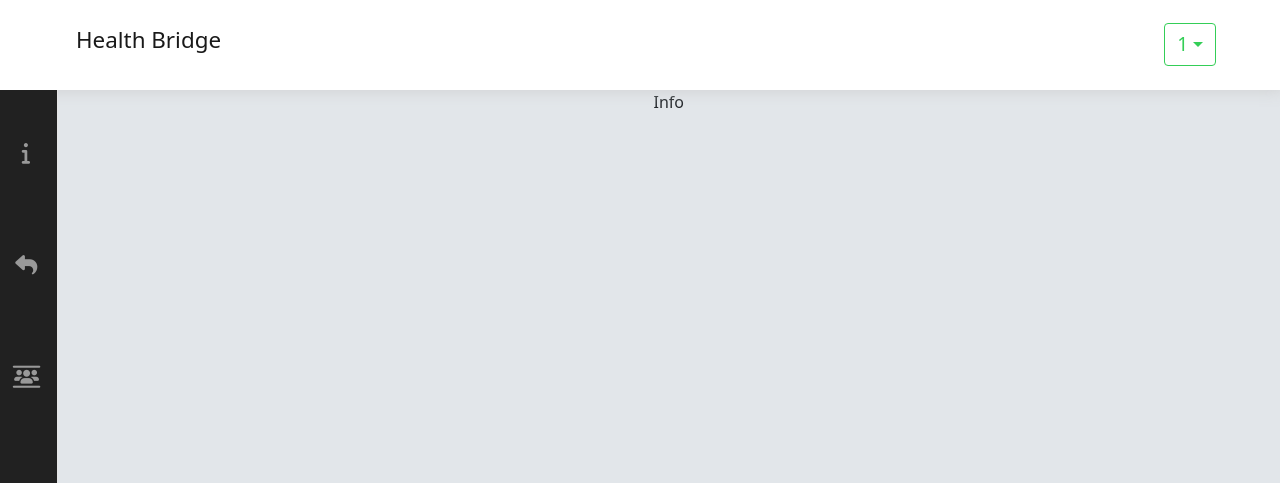
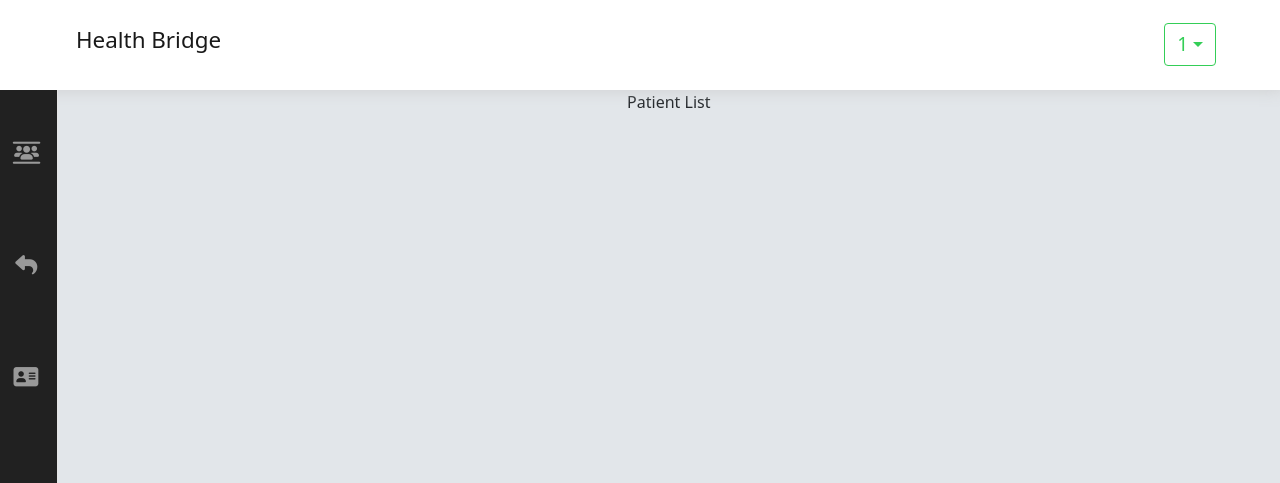
Before and after one commit to iamwotjr99/INlab-healthcenter-dapp, a React (Create React App) app in the folder front/: page /doctor/1 in a window 1280 px wide. Shown: the top 483 px of the page. Built offline with nearby package versions, Linux system fonts and the light colour scheme; a web font is replaced by a local one.

Commit message:
fix css, doctor icon

```diff
--- a/front/src/App.css
+++ b/front/src/App.css
@@ -541,7 +541,6 @@ nav ul,nav li {
   width: 10%;
 }
 
-
 /* Doctor */
 .dotor_container {
   height: 100%;
--- a/front/src/component/user/DoctorRight.js
+++ b/front/src/component/user/DoctorRight.js
@@ -1,12 +1,12 @@
-import DoctorInfo from "./DoctorInfo";
+import DoctorTx from "./DoctorTx";
 import DoctorReq from "./DoctorReq";
 import DoctorPList from "./DoctorPList";
 function DoctorRight( {state} ) {
     return (
         <div className="content">
             {state === 1 ? <DoctorReq /> :
-             state === 2 ? <DoctorPList /> :
-             <DoctorInfo />}
+             state === 2 ? <DoctorTx /> :
+             <DoctorPList />}
         </div>
     )
 }
--- a/front/src/component/user/DoctorInfo.js
+++ b/front/src/component/user/DoctorTx.js
@@ -1,6 +1,6 @@
 function DoctorInfo() {
     return (
-        <div className="doctor_info">Info</div>
+        <div className="doctor_tx">Transaction</div>
     )
 }
 
--- a/front/src/component/user/SideMenu.js
+++ b/front/src/component/user/SideMenu.js
@@ -2,9 +2,9 @@ function SideMenu({setState, CODE}) {
     let menu = [];
     if(CODE === 1) {
         menu = [
-            {icon: "fa fa-solid fa-info", name: "My Info"},
+            {icon: "fa fa-solid fa-users-between-lines", name: "Patient List"},
             {icon: "fa fa-solid fa-reply", name: "Request PHR"},
-            {icon: "fa fa-solid fa-users-between-lines", name: "Patient List"}
+            {icon: "fa fa-solid fa-address-card", name: "My Transactions"}
         ]
     } else {
         menu = [
```
